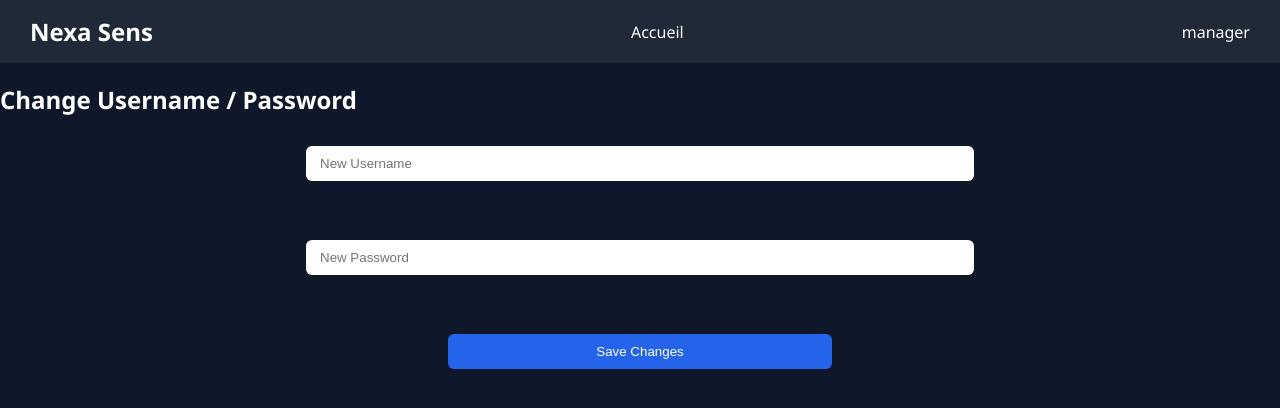
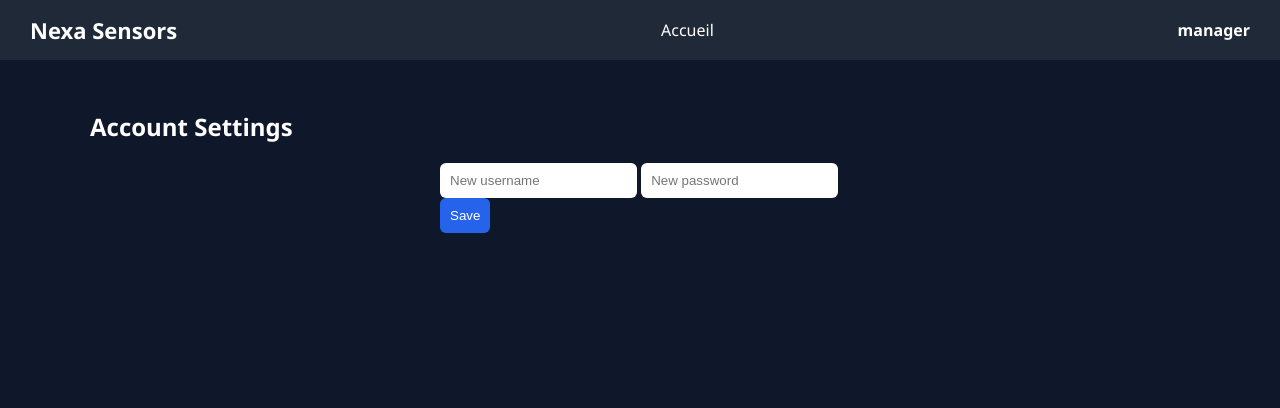
Before and after one commit to INAL3100/cloud-iot-server, a Flask app: page /settings in a window 1280 px wide. Shown: the top 408 px of the page. Run offline with Flask 3, Linux system fonts and the light colour scheme; a user stored in the database is signed in.

Commit message:
update server

```diff
--- a/server.py
+++ b/server.py
@@ -56,7 +56,7 @@ CREATE TABLE IF NOT EXISTS user_zones (
 conn.commit()
 
 # -----------------------------
-# CREATE DEMO USERS
+# DEMO USERS (run once)
 # -----------------------------
 def create_demo_users():
     users = [
@@ -78,19 +78,23 @@ def create_demo_users():
     for uid, uname in cursor.fetchall():
         if uname == "eng1":
             cursor.execute("INSERT OR IGNORE INTO user_zones VALUES (?, ?)", (uid, "Zone 1"))
-        elif uname == "eng2":
+        if uname == "eng2":
             cursor.execute("INSERT OR IGNORE INTO user_zones VALUES (?, ?)", (uid, "Zone 2"))
-        elif uname == "eng3":
+        if uname == "eng3":
             cursor.execute("INSERT OR IGNORE INTO user_zones VALUES (?, ?)", (uid, "Zone 3"))
+
     conn.commit()
 
-create_demo_users()  # run once then comment
+create_demo_users()
 
 # -----------------------------
 # HELPERS
 # -----------------------------
 def get_user_zones(user_id):
-    cursor.execute("SELECT zone FROM user_zones WHERE user_id=?", (user_id,))
+    cursor.execute(
+        "SELECT DISTINCT zone FROM user_zones WHERE user_id=?",
+        (user_id,)
+    )
     return [z[0] for z in cursor.fetchall()]
 
 # -----------------------------
@@ -99,17 +103,23 @@ def get_user_zones(user_id):
 @app.route("/login", methods=["GET", "POST"])
 def login():
     if request.method == "POST":
-        u = request.form["username"]
-        p = request.form["password"]
-        cursor.execute("SELECT id, password, role FROM users WHERE username=?", (u,))
+        username = request.form["username"]
+        password = request.form["password"]
+
+        cursor.execute(
+            "SELECT id, password, role FROM users WHERE username=?",
+            (username,)
+        )
         user = cursor.fetchone()
 
-        if user and check_password_hash(user[1], p):
+        if user and check_password_hash(user[1], password):
             session["user_id"] = user[0]
-            session["username"] = u
+            session["username"] = username
             session["role"] = user[2]
             return redirect("/")
+
         return render_template("login.html", error="Invalid credentials")
+
     return render_template("login.html")
 
 @app.route("/logout")
@@ -118,27 +128,27 @@ def logout():
     return redirect("/login")
 
 # -----------------------------
-# SETTINGS PAGE
+# SETTINGS
 # -----------------------------
 @app.route("/settings", methods=["GET", "POST"])
 def settings():
     if "user_id" not in session:
         return redirect("/login")
 
-    message = ""
     if request.method == "POST":
         new_username = request.form["username"]
         new_password = generate_password_hash(request.form["password"])
+
         cursor.execute(
             "UPDATE users SET username=?, password=? WHERE id=?",
             (new_username, new_password, session["user_id"])
         )
         conn.commit()
+
         session["username"] = new_username
-        message = "Changes saved successfully"
         return redirect("/")
 
-    return render_template("settings.html", message=message)
+    return render_template("settings.html")
 
 # -----------------------------
 # RECEIVE SENSOR DATA
@@ -148,19 +158,23 @@ def receive_data():
     if request.headers.get("X-API-KEY") != API_KEY:
         return "Unauthorized", 401
 
-    sensor_id = request.form.get("sensor_id")
-    value = float(request.form.get("value"))
+    sensor_id = request.form["sensor_id"]
+    value = float(request.form["value"])
     zone = SENSOR_ZONES.get(sensor_id)
 
     now = datetime.now()
     date = now.strftime("%Y-%m-%d")
     time_ = now.strftime("%H:%M:%S")
 
-    cursor.execute(
-        "SELECT value, machine_status FROM readings WHERE sensor_id=? ORDER BY id DESC LIMIT 1",
-        (sensor_id,)
-    )
+    cursor.execute("""
+        SELECT value, machine_status
+        FROM readings
+        WHERE sensor_id=?
+        ORDER BY id DESC
+        LIMIT 1
+    """, (sensor_id,))
     last = cursor.fetchone()
+
     last_value, last_status = last if last else (None, "OFF")
 
     if value > 40:
@@ -170,10 +184,11 @@ def receive_data():
     else:
         status = last_status
 
-    cursor.execute(
-        "INSERT INTO readings VALUES (NULL, ?, ?, ?, ?, ?, ?)",
-        (zone, sensor_id, date, time_, value, status)
-    )
+    cursor.execute("""
+        INSERT INTO readings
+        VALUES (NULL, ?, ?, ?, ?, ?, ?)
+    """, (zone, sensor_id, date, time_, value, status))
+
     conn.commit()
     return "OK", 200
 
@@ -184,29 +199,44 @@ def receive_data():
 def index():
     if "user_id" not in session:
         return redirect("/login")
-    zones = ZONES if session["role"] == "manager" else get_user_zones(session["user_id"])
+
+    if session["role"] == "manager":
+        zones = ZONES
+    else:
+        zones = get_user_zones(session["user_id"])
+
     return render_template("index.html", zones=zones)
 
 @app.route("/zone/<zone_name>")
 def zone_page(zone_name):
     if "user_id" not in session:
         return redirect("/login")
-    if session["role"] != "manager" and zone_name not in get_user_zones(session["user_id"]):
-        return "Access denied", 403
+
+    if session["role"] != "manager":
+        if zone_name not in get_user_zones(session["user_id"]):
+            return "Access denied", 403
 
     selected_date = request.args.get("date") or datetime.now().strftime("%Y-%m-%d")
+
     cursor.execute("""
-        SELECT sensor_id, date, time, value, machine_status
+        SELECT sensor_id, time, value, machine_status
         FROM readings
         WHERE zone=? AND date=?
         ORDER BY time
     """, (zone_name, selected_date))
+
     rows = cursor.fetchall()
     data = {}
-    for s, d, t, v, m in rows:
-        data.setdefault(s, []).append((d, t, v, m))
 
-    return render_template("zone.html", zone=zone_name, data=data, selected_date=selected_date)
+    for sensor, time_, value, status in rows:
+        data.setdefault(sensor, []).append((time_, value, status))
+
+    return render_template(
+        "zone.html",
+        zone=zone_name,
+        data=data,
+        selected_date=selected_date
+    )
 
 if __name__ == "__main__":
     app.run(debug=True)
--- a/static/PRO.css
+++ b/static/PRO.css
@@ -1,165 +1,106 @@
-/* -----------------------
-   GENERAL BODY STYLES
------------------------ */
+/* =====================
+   GENERAL
+===================== */
 body {
+    margin: 0;
     font-family: "Segoe UI", sans-serif;
     background: #0f172a;
     color: white;
-    margin: 0;
 }
 
-/* -----------------------
+a {
+    color: inherit;
+    text-decoration: none;
+}
+
+/* =====================
    HEADER
------------------------ */
+===================== */
 header {
     display: flex;
+    align-items: center;
     justify-content: space-between;
-    align-items: center;
     background: #1f2937;
     padding: 15px 30px;
 }
 
 .logo {
+    font-size: 22px;
     font-weight: bold;
-    font-size: 24px;
 }
 
 .acceuil-btn {
-    color: white;
-    text-decoration: none;
-    margin-right: 20px;
+    margin-left: 20px;
 }
 
-/* -----------------------
+/* =====================
    USER MENU
------------------------ */
+===================== */
 .user-menu {
     position: relative;
+    cursor: pointer;
 }
 
 .user-menu span {
-    cursor: pointer;
+    font-weight: bold;
 }
 
-.user-menu .dropdown {
+.dropdown {
     display: none;
     position: absolute;
     right: 0;
+    top: 25px;
     background: #111827;
     padding: 10px;
-    border-radius: 6px;
+    border-radius: 8px;
 }
 
 .user-menu:hover .dropdown {
     display: block;
 }
 
-.user-menu .dropdown a {
+.dropdown a {
     display: block;
-    color: white;
-    text-decoration: none;
     margin: 5px 0;
 }
 
-/* -----------------------
-   LOGIN PAGE
------------------------ */
+/* =====================
+   PAGE CONTAINER
+===================== */
+.page {
+    max-width: 1100px;
+    margin: auto;
+    padding: 30px;
+}
+
+/* =====================
+   LOGIN
+===================== */
 .login-container {
     display: flex;
+    height: 100vh;
     justify-content: center;
     align-items: center;
-    height: 100vh;
 }
 
 .login-box {
     background: #111827;
-    padding: 50px;
+    padding: 60px;
     border-radius: 20px;
+    width: 380px;
     text-align: center;
-    width: 350px;
-}
-
-.login-box h1 {
-    margin-bottom: 30px;
 }
 
 .login-box input {
-    padding: 10px 14px;
-    border-radius: 6px;
-    border: none;
-    width: 80%;
+    width: 100%;
+    margin-bottom: 15px;
 }
 
-.login-box button {
-    padding: 10px 14px;
-    border-radius: 6px;
-    border: none;
-    background: #2563eb;
-    color: white;
-    cursor: pointer;
-    width: 50%;
-    margin-top: 15px;
-}
-
-/* -----------------------
-   DASHBOARD ZONES
------------------------ */
-.zones {
-    display: grid;
-    grid-template-columns: repeat(auto-fit, minmax(200px, 1fr));
-    gap: 20px;
-    padding: 20px;
-}
-
-.zone-box {
-    background: #1f2937;
-    padding: 40px;
-    text-align: center;
-    border-radius: 20px;
-    text-decoration: none;
-    color: white;
-    font-weight: bold;
-}
-
-.zone-box:hover {
-    background: #2563eb;
-}
-
-/* -----------------------
-   TABLES
------------------------ */
-table {
-    width: 90%;
-    margin: 20px auto;
-    border-collapse: collapse;
-}
-
-th, td {
+/* =====================
+   BUTTONS & INPUTS
+===================== */
+input, button {
     padding: 10px;
-    border-bottom: 1px solid #1f2937;
-    text-align: center;
-}
-
-/* -----------------------
-   MACHINE STATUS
------------------------ */
-.machine-status.on {
-    background: white;
-    color: #0f172a;
-    font-weight: bold;
-}
-
-.machine-status.off {
-    background: none;
-    color: white;
-    font-weight: normal;
-}
-
-/* -----------------------
-   FORM ELEMENTS
------------------------ */
-input, button {
-    padding: 10px 14px;
     border-radius: 6px;
     border: none;
 }
@@ -170,21 +111,60 @@ button {
     cursor: pointer;
 }
 
-/* -----------------------
-   SETTINGS FORM
------------------------ */
-.settings-form {
-    display: flex;
-    flex-direction: column;
-    align-items: center;
-    margin-top: 30px;
+/* =====================
+   ZONES
+===================== */
+.zones {
+    display: grid;
+    grid-template-columns: repeat(auto-fit, minmax(220px, 1fr));
+    gap: 20px;
 }
 
-.settings-form input {
-    margin-bottom: 15px;
-    width: 50%;
+.zone-box {
+    background: #1f2937;
+    padding: 40px;
+    border-radius: 20px;
+    text-align: center;
+    font-weight: bold;
 }
 
-.settings-form button {
-    width: 30%;
+.zone-box:hover {
+    background: #2563eb;
 }
+
+/* =====================
+   TABLE
+===================== */
+table {
+    width: 100%;
+    margin-top: 20px;
+    border-collapse: collapse;
+}
+
+th, td {
+    padding: 12px;
+    border-bottom: 1px solid #1f2937;
+    text-align: center;
+}
+
+/* =====================
+   MACHINE STATUS
+===================== */
+.machine-status.on {
+    background: white;
+    color: #0f172a;
+    font-weight: bold;
+}
+
+.machine-status.off {
+    background: transparent;
+    color: white;
+}
+
+/* =====================
+   SETTINGS
+===================== */
+.settings-form {
+    max-width: 400px;
+    margin: auto;
+}
--- a/templates/settings.html
+++ b/templates/settings.html
@@ -5,26 +5,28 @@
     <link rel="stylesheet" href="/static/PRO.css">
 </head>
 <body>
+
 <header>
-    <div class="logo">Nexa Sens</div>
+    <div class="logo">Nexa Sensors</div>
     <a href="/" class="acceuil-btn">Accueil</a>
+
     <div class="user-menu">
-        <span>{{ session.get('username') }}</span>
+        <span>{{ session.username }}</span>
         <div class="dropdown">
-            <a href="/settings">Settings</a>
             <a href="/logout">Logout</a>
         </div>
     </div>
 </header>
 
-<div class="content">
-    <h2>Change Username / Password</h2>
+<div class="page">
+    <h2>Account Settings</h2>
+
     <form method="POST" class="settings-form">
-        <input type="text" name="username" placeholder="New Username" required><br><br>
-        <input type="password" name="password" placeholder="New Password" required><br><br>
-        <button type="submit">Save Changes</button>
+        <input name="username" placeholder="New username" required>
+        <input type="password" name="password" placeholder="New password" required>
+        <button type="submit">Save</button>
     </form>
-    {% if message %}<p class="success">{{ message }}</p>{% endif %}
 </div>
+
 </body>
 </html>
```
Also changed, not shown: templates/index.html (+14 -8 lines), templates/login.html (+11 -5 lines), templates/zone.html (+15 -7 lines), sensors.db.
